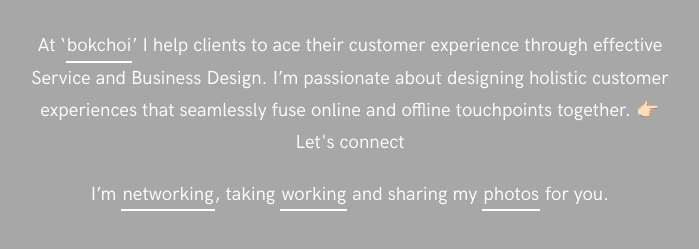
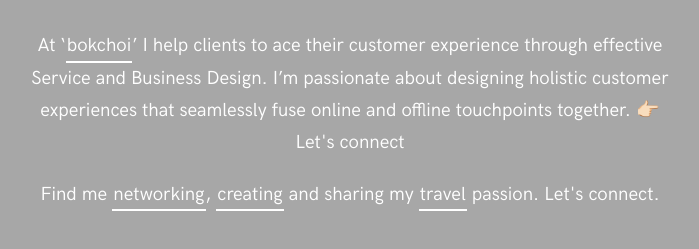
Before and after one commit to bokchoico/bokchoico.github.io, a plain HTML site: page index.html in a window 1280 px wide. Shown: the part 373-622 px from the top of the page, without its empty margins (290-989 px from the left). Drawn offline with Linux system fonts and the light colour scheme; no server answers.

Commit message:
Update index.html

```diff
--- a/index.html
+++ b/index.html
@@ -79,9 +79,9 @@
             <p>At ‘<a class="link-2 light" href="https://www.bokchoi.co" target="_blank">bokchoi</a>’ I help clients to ace their customer experience through effective Service and Business Design. I’m passionate about designing holistic customer experiences that seamlessly fuse online and offline touchpoints together. 👉🏻Let's connect</p>
 
             <p>
-              I’m <a class="link-2 light" href="https://www.linkedin.com/in/moritzrossmanith" target="_blank">networking</a>, taking
-              <a class="link-2 light" href="https://www.bokchoi.co" target="_blank">working</a> and sharing my
-              <a class="link-2 light" href="https://www.instagram.com/bokchoi" target="_blank">photos</a> for you.
+              Find me <a class="link-2 light" href="https://www.linkedin.com/in/moritzrossmanith" target="_blank">networking</a>,
+              <a class="link-2 light" href="https://www.bokchoi.co" target="_blank">creating</a> and sharing my
+              <a class="link-2 light" href="https://www.instagram.com/bokchoi" target="_blank">travel</a> passion. Let's connect.
             </p>
             <!-- DESCRIPTION -->
 
```
